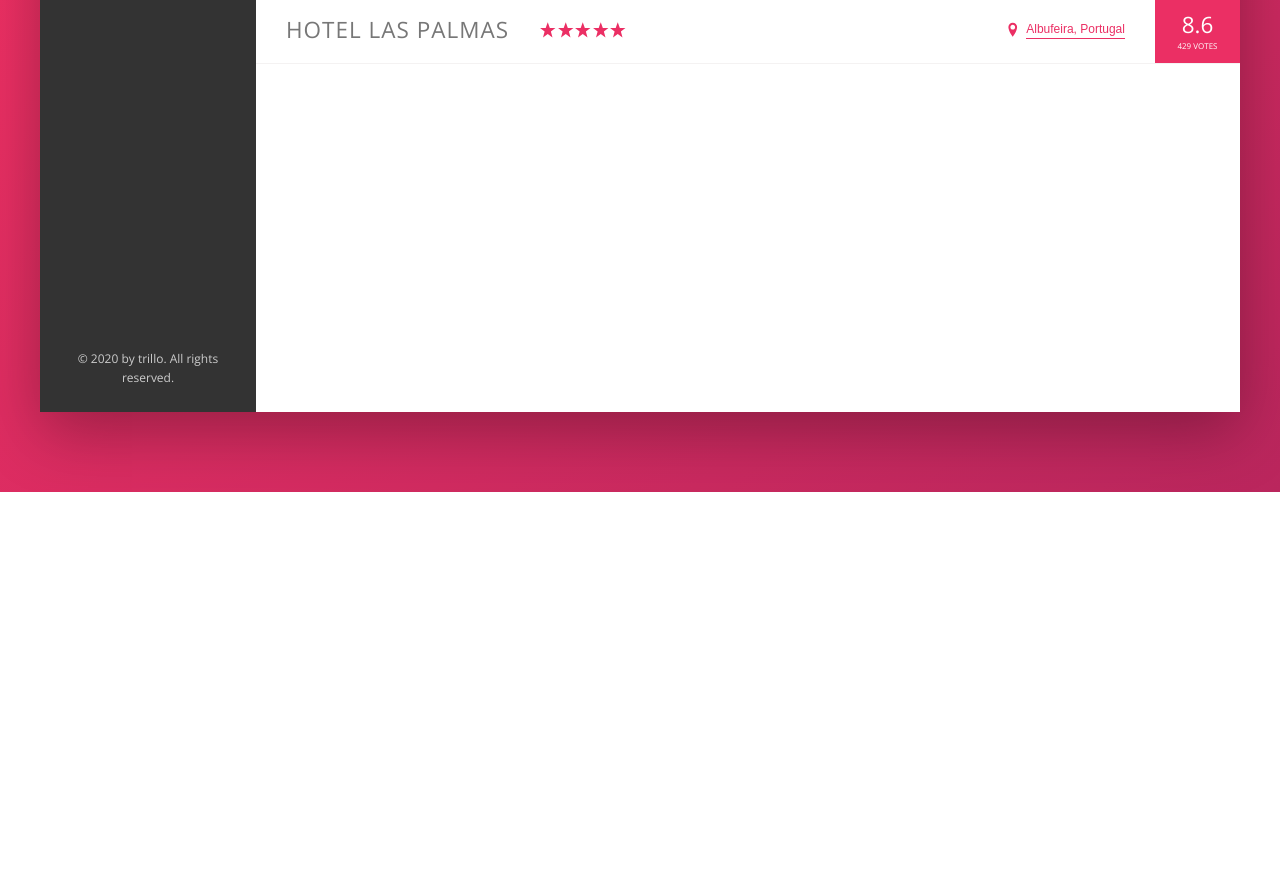
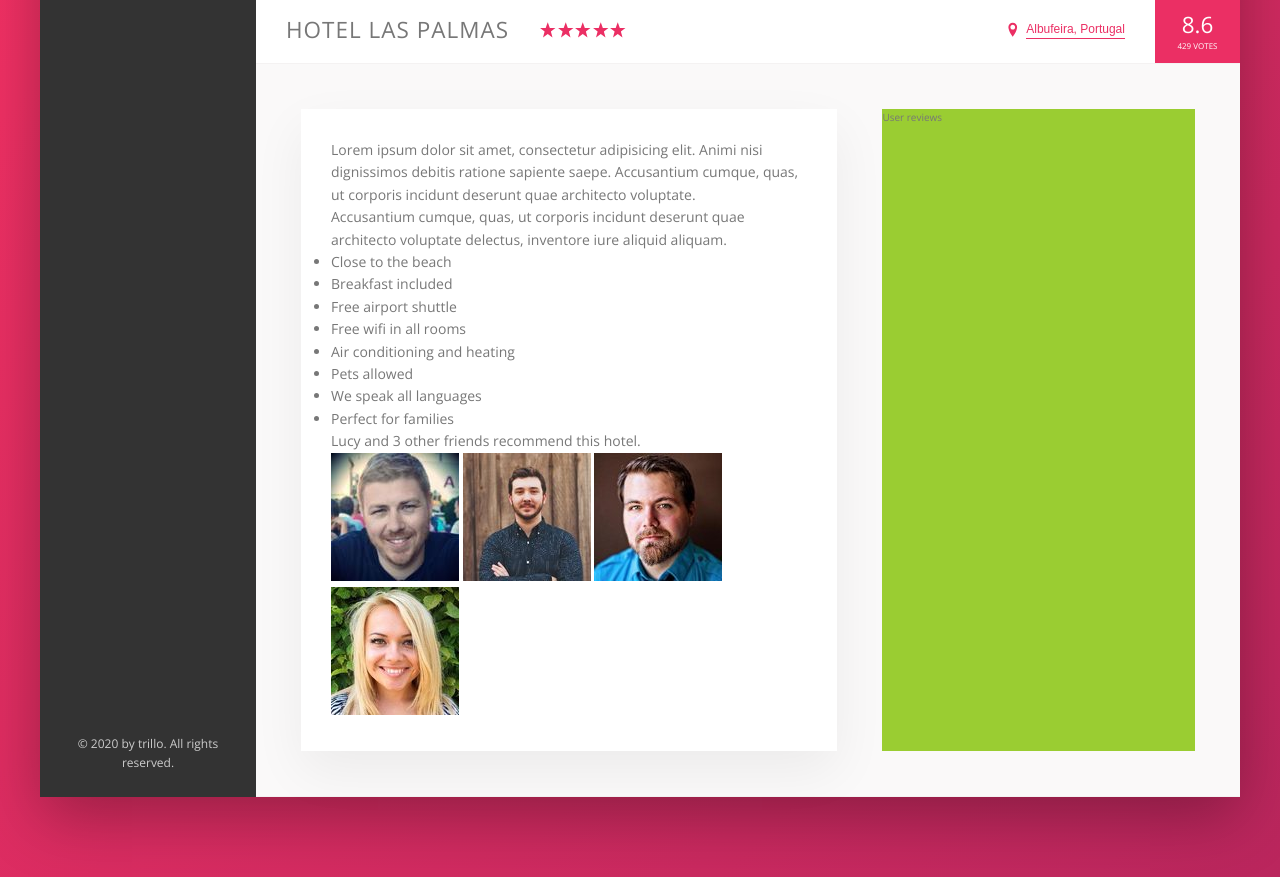
Before and after one commit to NoahSchade/Trillo, a plain HTML site: page index.html in a window 1280 px wide. Shown: the part 538-1415 px from the top of the page. Before the commit the page ends 1030 px from the top, so only its background shows below. Drawn offline with nearby package versions, Linux system fonts and the light colour scheme.

Commit message:
Built part of the description section

```diff
--- a/css/style.css
+++ b/css/style.css
@@ -9,7 +9,9 @@
   --color-grey-dark-1: #333;
   --color-grey-dark-2: #777;
   --color-grey-dark-3: #999;
-  --shadow-dark: 0 2rem 6rem rgba(0,0,0,.3); }
+  --shadow-dark: 0 2rem 6rem rgba(0,0,0,.3);
+  --shadow-light: 0 2rem 5rem rgba(0,0,0,.06);
+  --line: 1px solid var(--color-grey-light-2); }
 
 * {
   margin: 0;
@@ -45,7 +47,7 @@ body {
   font-size: 1.4rem;
   height: 7rem;
   background-color: #fff;
-  border-bottom: 1px solid var(--color-grey-light-2);
+  border-bottom: var(--line);
   display: flex;
   justify-content: space-between;
   align-items: center; }
@@ -62,7 +64,24 @@ body {
 
 .hotel-view {
   background-color: #fff;
-  height: 80rem;
+  flex: 1; }
+
+.detail {
+  display: flex;
+  padding: 4.5rem;
+  background-color: var(--color-grey-light-1);
+  border-bottom: var(--line); }
+
+.description {
+  font-size: 1.4rem;
+  background-color: #fff;
+  box-shadow: var(--shadow-light);
+  padding: 3rem;
+  flex: 0 0 60%;
+  margin-right: 4.5rem; }
+
+.user-reviews {
+  background-color: yellowgreen;
   flex: 1; }
 
 .logo {
@@ -196,7 +215,7 @@ body {
 .overview {
   display: flex;
   align-items: center;
-  border-bottom: 1px solid var(--color-grey-light-2); }
+  border-bottom: var(--line); }
   .overview__heading {
     font-size: 2.25rem;
     font-weight: 300;
--- a/index.html
+++ b/index.html
@@ -138,6 +138,43 @@
                         </div>
                     </div>
 
+                    <div class="detail">
+                        <div class="description">
+                            <p class="paragraph">
+                                Lorem ipsum dolor sit amet, consectetur adipisicing elit. Animi nisi dignissimos debitis ratione sapiente saepe. Accusantium cumque, quas, ut corporis incidunt deserunt quae architecto voluptate.
+                            </p>
+                            <p class="paragraph">
+                                Accusantium cumque, quas, ut corporis incidunt deserunt quae architecto voluptate delectus, inventore iure aliquid aliquam.
+                            </p>
+                            <ul class="list">
+                                <li class="list__item">Close to the beach</li>
+                                <li class="list__item">Breakfast included</li>
+                                <li class="list__item">Free airport shuttle</li>
+                                <li class="list__item">Free wifi in all rooms</li>
+                                <li class="list__item">Air conditioning and heating</li>
+                                <li class="list__item">Pets allowed</li>
+                                <li class="list__item">We speak all languages</li>
+                                <li class="list__item">Perfect for families</li>
+                            </ul>
+                            <div class="recommend">
+                                <p class="recommend__count">
+                                    Lucy and 3 other friends recommend this hotel.
+                                </p>
+                                <div class="recommend__friends">
+                                    <img src="img/user-3.jpg" alt="Friend 1" class="recommend__photo">
+                                    <img src="img/user-4.jpg" alt="Friend 2" class="recommend__photo">
+                                    <img src="img/user-5.jpg" alt="Friend 3" class="recommend__photo">
+                                    <img src="img/user-6.jpg" alt="Friend 4" class="recommend__photo">
+                                </div>
+                            </div>
+                        </div>
+
+                        <div class="user-reviews">
+                            User reviews
+                        </div>
+                    </div>
+
+
                 </main>
             </div>
         </div>
--- a/sass/_base.scss
+++ b/sass/_base.scss
@@ -13,6 +13,10 @@
     --color-grey-dark-3: #999;
 
     --shadow-dark: 0 2rem 6rem rgba(0,0,0,.3);
+    --shadow-light: 0 2rem 5rem rgba(0,0,0,.06);
+
+    --line: 1px solid var(--color-grey-light-2);
+
 }
 
 * {
--- a/sass/_components.scss
+++ b/sass/_components.scss
@@ -209,8 +209,7 @@
 .overview {
     display: flex;
     align-items: center;
-    border-bottom: 1px solid var(--color-grey-light-2);
-
+    border-bottom: var(--line);
     &__heading {
         font-size: 2.25rem;
         font-weight: 300;
--- a/sass/_layout.scss
+++ b/sass/_layout.scss
@@ -11,7 +11,7 @@
     font-size: 1.4rem;
     height: 7rem;
     background-color: #fff;
-    border-bottom: 1px solid var(--color-grey-light-2);
+    border-bottom: var(--line);
 
     display: flex;
     justify-content: space-between;
@@ -35,8 +35,26 @@
 .hotel-view {
     background-color: #fff;
 
-    // TEST
-    height: 80rem;
-
     flex: 1;
 }
+
+.detail {
+    display: flex;
+    padding: 4.5rem;
+    background-color: var(--color-grey-light-1);
+    border-bottom: var(--line);
+}
+
+.description {
+    font-size: 1.4rem;
+    background-color: #fff;
+    box-shadow: var(--shadow-light);
+    padding: 3rem;
+    flex: 0 0 60%;
+    margin-right: 4.5rem;
+}
+
+.user-reviews {
+    background-color: yellowgreen;
+    flex: 1;
+}
```
